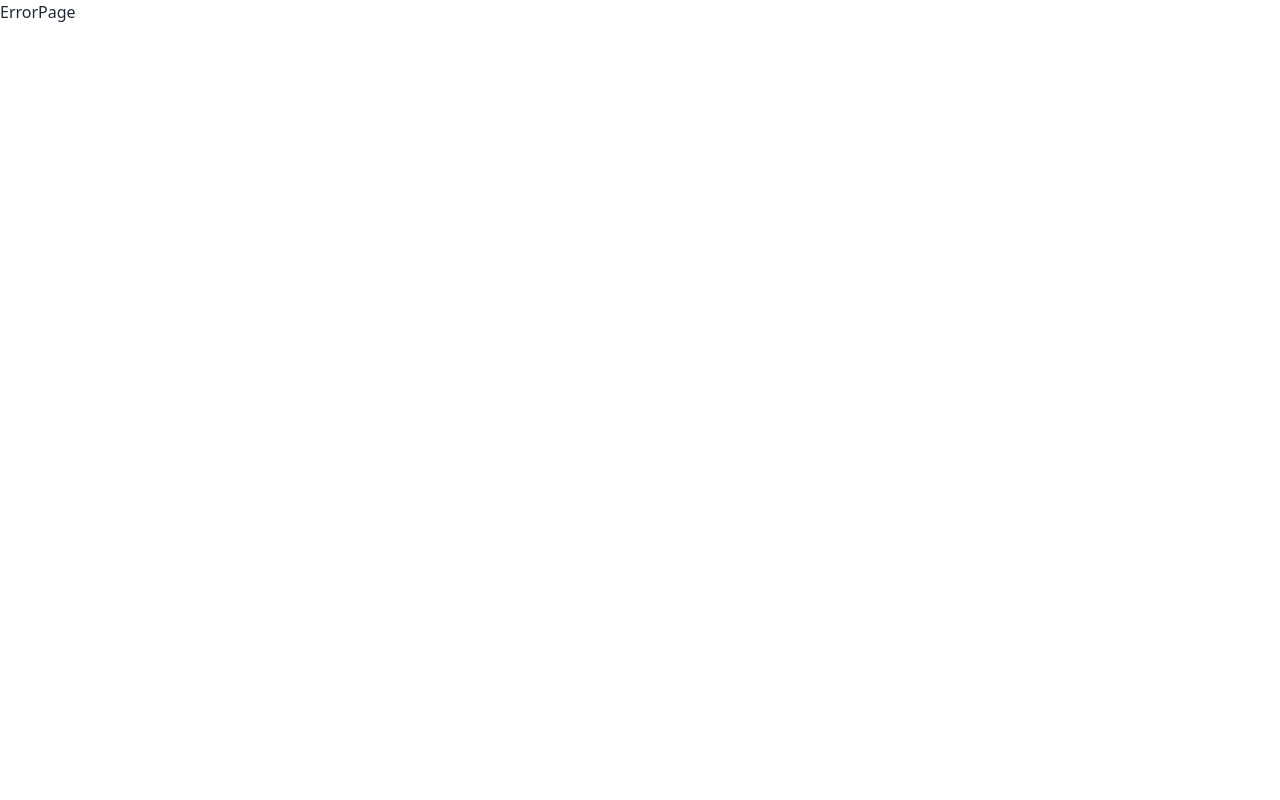
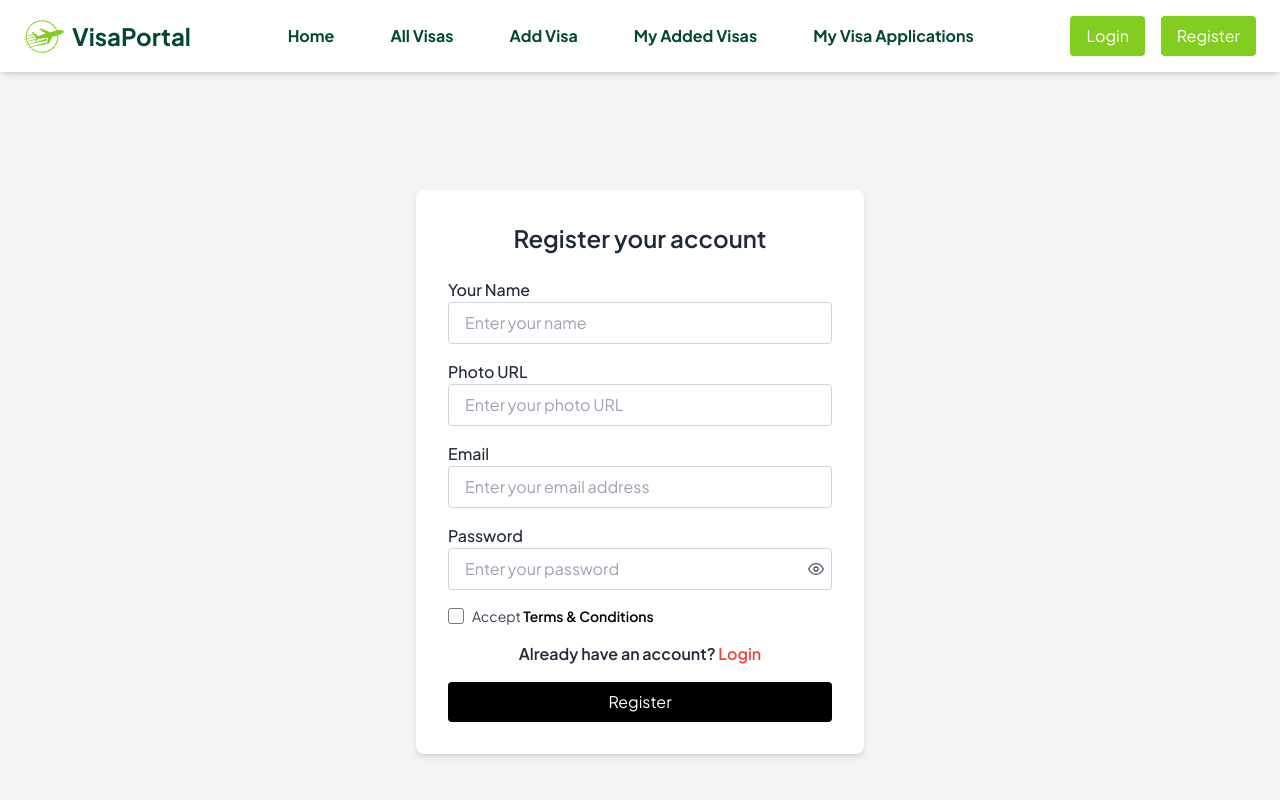
Before and after one commit to Crypt06545/RouteX-client, a React (Vite) app: page /register in a window 1280 px wide. Before the commit this address had no page. Shown: the top 800 px of the page. Built offline with nearby package versions, Linux system fonts and the light colour scheme.

Commit message:
create login & register page

```diff
--- a/src/components/Navbar.jsx
+++ b/src/components/Navbar.jsx
@@ -79,12 +79,12 @@ const Navbar = ({ user, handleLogout }) => {
         {user ? (
           <div className="relative group">
             <img
-              src={user.photoURL}
+              src={user?.photoURL}
               alt="User Avatar"
               className="w-10 h-10 rounded-full cursor-pointer"
             />
             <div className="absolute top-full mt-2 left-0 bg-white shadow-lg rounded-lg p-2 opacity-0 group-hover:opacity-100 transition duration-300">
-              <p className="text-sm text-gray-700">{user.displayName}</p>
+              <p className="text-sm text-gray-700">{user?.displayName}</p>
               <button
                 onClick={handleLogout}
                 className="text-red-500 hover:bg-gray-100 px-4 py-1 w-full text-left"
--- a/src/pages/Login.jsx
+++ b/src/pages/Login.jsx
@@ -1,9 +1,70 @@
-import React from 'react'
+import React, { useState } from "react";
+import { FiEye, FiEyeOff } from "react-icons/fi";
 
 const Login = () => {
+  const [showPassword, setShowPassword] = useState(false);
+
+  const handleSubmit = (e) => {
+    e.preventDefault();
+    // Handle form submission here without toast notification
+  };
+
   return (
-    <div>Login</div>
-  )
-}
+    <div className="flex items-center justify-center min-h-screen bg-gray-100">
+      <form
+        onSubmit={handleSubmit}
+        className="w-full max-w-md p-8 bg-white shadow-md rounded-lg"
+      >
+        <h2 className="text-2xl font-semibold text-center mb-6">
+          Login to your account
+        </h2>
+        <div className="space-y-4">
+          <div>
+            <label className="block font-medium">Email</label>
+            <input
+              name="email"
+              type="email"
+              placeholder="Enter your email address"
+              required
+              className="w-full px-4 py-2 border border-gray-300 rounded focus:outline-none focus:border-gray-500"
+            />
+          </div>
+          <div>
+            <label className="block font-medium">Password</label>
+            <div className="relative">
+              <input
+                name="password"
+                type={showPassword ? "text" : "password"}
+                required
+                placeholder="Enter your password"
+                className="w-full px-4 py-2 border border-gray-300 rounded focus:outline-none focus:border-gray-500"
+              />
+              <button
+                type="button"
+                onClick={() => setShowPassword(!showPassword)}
+                className="flex justify-center items-center absolute inset-y-0 right-2 text-gray-600"
+              >
+                {showPassword ? <FiEyeOff /> : <FiEye />}
+              </button>
+            </div>
+          </div>
 
-export default Login
+          <p className="text-center font-semibold">
+            Create an account?{" "}
+            <a className="text-red-500" href="/register">
+              SignUp
+            </a>
+          </p>
+          <button
+            type="submit"
+            className="w-full py-2 mt-4 text-white bg-black rounded hover:bg-gray-800 focus:outline-none"
+          >
+            Login
+          </button>
+        </div>
+      </form>
+    </div>
+  );
+};
+
+export default Login;
--- a/src/pages/Register.jsx
+++ b/src/pages/Register.jsx
@@ -1,9 +1,104 @@
-import React from 'react'
+import React, { useState } from "react";
+import { FiEye, FiEyeOff } from "react-icons/fi"; // Import icons
 
 const Register = () => {
+  const [showPassword, setShowPassword] = useState(false); // Handle password visibility state
+
+  const handleSubmit = (e) => {
+    e.preventDefault();
+    // Handle form submission here
+    console.log("Form submitted");
+  };
+
   return (
-    <div>Register</div>
-  )
-}
+    <div className="flex items-center justify-center min-h-screen bg-gray-100">
+      <form
+        onSubmit={handleSubmit}
+        className="w-full max-w-md p-8 bg-white shadow-md rounded-lg"
+      >
+        <h2 className="text-2xl font-semibold text-center mb-6">
+          Register your account
+        </h2>
+        <div className="space-y-4">
+          <div>
+            <label className="block font-medium">Your Name</label>
+            <input
+              name="name"
+              type="text"
+              required
+              placeholder="Enter your name"
+              className="w-full px-4 py-2 border border-gray-300 rounded focus:outline-none focus:border-gray-500"
+            />
+          </div>
+          <div>
+            <label className="block font-medium">Photo URL</label>
+            <input
+              name="photo"
+              type="text"
+              placeholder="Enter your photo URL"
+              className="w-full px-4 py-2 border border-gray-300 rounded focus:outline-none focus:border-gray-500"
+            />
+          </div>
+          <div>
+            <label className="block font-medium">Email</label>
+            <input
+              name="email"
+              type="email"
+              required
+              placeholder="Enter your email address"
+              className="w-full px-4 py-2 border border-gray-300 rounded focus:outline-none focus:border-gray-500"
+            />
+          </div>
+          <div>
+            <label className="block font-medium">Password</label>
+            <div className="relative">
+              <input
+                name="password"
+                type={showPassword ? "text" : "password"}
+                required
+                placeholder="Enter your password"
+                className="w-full px-4 py-2 border border-gray-300 rounded focus:outline-none focus:border-gray-500"
+              />
+              <button
+                type="button"
+                onClick={() => setShowPassword(!showPassword)}
+                className="flex justify-center items-center absolute inset-y-0 right-2 text-gray-600"
+              >
+                {showPassword ? <FiEyeOff /> : <FiEye />}
+              </button>
+            </div>
+          </div>
 
-export default Register
+          <div className="flex items-center">
+            <input
+              name="condition"
+              type="checkbox"
+              required
+              className="w-4 h-4 text-black border-gray-300 rounded focus:ring-0"
+            />
+            <label className="ml-2 text-sm text-gray-700">
+              Accept{" "}
+              <span className="font-semibold text-black">
+                Terms & Conditions
+              </span>
+            </label>
+          </div>
+          <p className="text-center font-semibold">
+            Already have an account?{" "}
+            <a className="text-red-500" href="/login">
+              Login
+            </a>
+          </p>
+          <button
+            type="submit"
+            className="w-full py-2 mt-4 text-white bg-black rounded hover:bg-gray-800 focus:outline-none"
+          >
+            Register
+          </button>
+        </div>
+      </form>
+    </div>
+  );
+};
+
+export default Register;
--- a/src/routes/route.jsx
+++ b/src/routes/route.jsx
@@ -13,7 +13,7 @@ const router = createBrowserRouter([
   {
     path: "/",
     element: <MainLayout />,
-    errorElement:<ErrorPage/>,
+    errorElement: <ErrorPage />,
     children: [
       { path: "/", element: <Home /> },
       { path: "/all-visas", element: <AllVisa /> },
@@ -21,7 +21,7 @@ const router = createBrowserRouter([
       { path: "/my-added-visas", element: <MyAddedVisa /> },
       { path: "/my-visa-applications", element: <VisaApplication /> },
       { path: "/login", element: <Login /> },
-      { path: "/resister", element: <Register /> },
+      { path: "/register", element: <Register /> },
     ],
   },
 ]);
```
